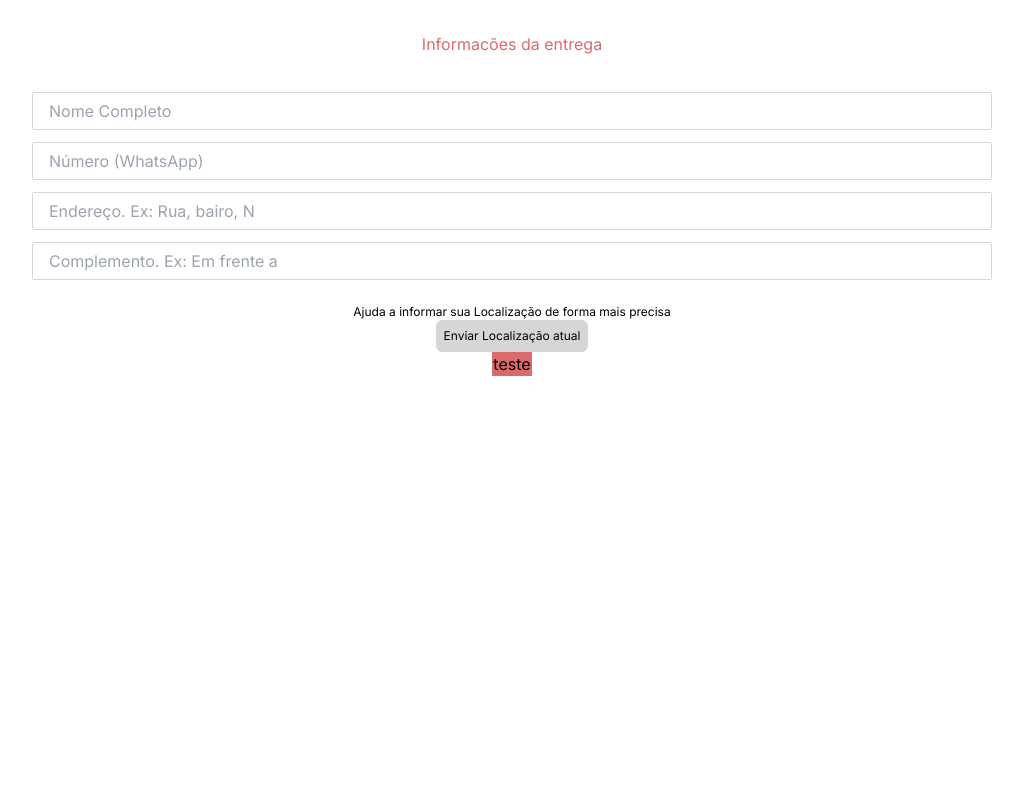
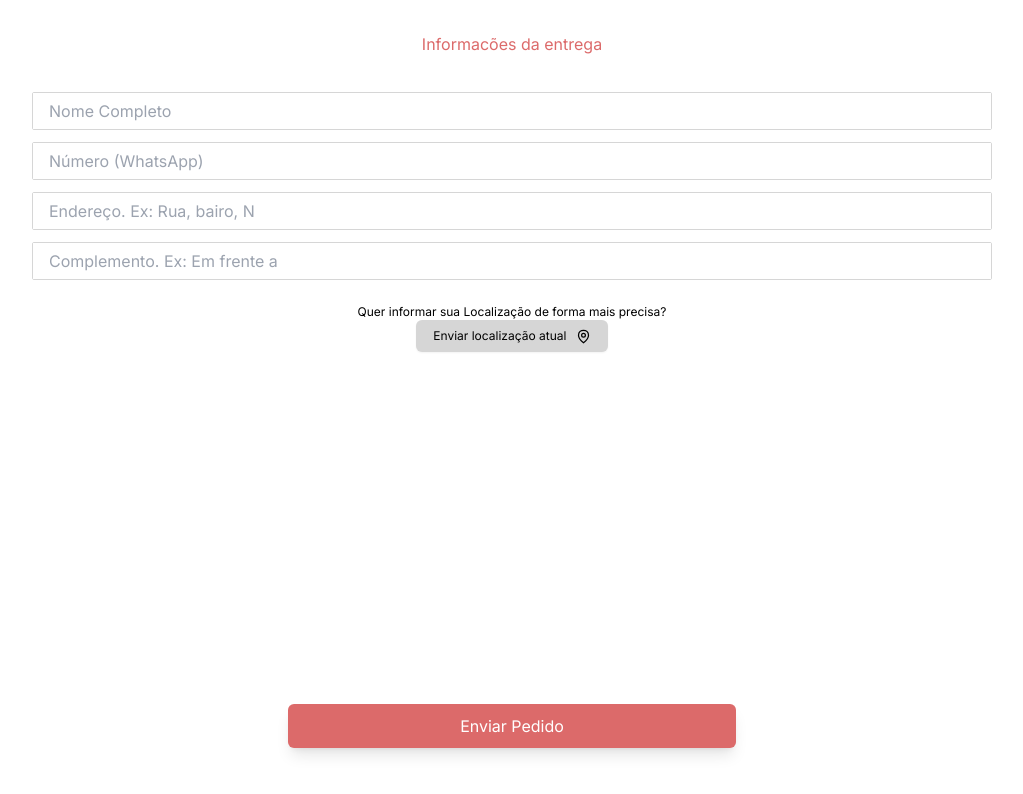
Before and after one commit to matcs06/pede-fast, a Next.js app in the folder client/: page /CustomerInfo in a window 1280 px wide. Shown: the top 794 px of the page, without its empty margins (128-1151 px from the left). Built offline with nearby package versions, Linux system fonts and the light colour scheme.

Commit message:
adding style to customer info

```diff
--- a/client/package.json
+++ b/client/package.json
@@ -21,11 +21,13 @@
     "react": "18.2.0",
     "react-dom": "18.2.0",
     "react-icons": "^4.7.1",
+    "react-input-mask": "^2.0.4",
     "typescript": "4.9.5",
     "uuid": "^9.0.0"
   },
   "devDependencies": {
     "@types/google-map-react": "^2.1.7",
+    "@types/react-input-mask": "^3.0.2",
     "@types/uuid": "^9.0.1",
     "autoprefixer": "^10.4.13",
     "openmobile": "^1.0.0",
--- /dev/null
+++ b/client/src/components/PhoneInput.tsx
@@ -0,0 +1,20 @@
+import InputMask from "react-input-mask";
+
+interface InputType {
+   placeholder: string;
+   setValue: Function;
+}
+
+export default function PhoneInput({ placeholder, setValue }: InputType) {
+
+   const handleSet = (event: any) => {
+      setValue(event.target.value)
+      console.log(event.target.value)
+   }
+
+   return (
+      <div className="w-3/4 flex flex-col items-center justify-center border-light-gray-2 border-b-1/5 rounded-sm mb-3">
+         <InputMask className="h-9 w-full flex pl-4 text-dark-gray" placeholder={placeholder} mask="(99) 99999-9999" onChange={handleSet} />
+      </div>
+   )
+}
--- a/client/src/pages/Cart/index.tsx
+++ b/client/src/pages/Cart/index.tsx
@@ -42,7 +42,7 @@ export default function Cart() {
             })}
 
             <div className="flex flex-col w-full items-center absolute bottom-1 h-24 justify-between">
-               <CartButton onClick={() => { push("/StartPage") }}>Ver cardápio</CartButton>
+               <CartButton onClick={() => { push("/StartPage") }}>Voltar ao cardápio</CartButton>
 
                <CartButton onClick={() => { push("/CustomerInfo") }} numberOfItems={cartContent.length} cartValue={cartTotalValue}>Continuar</CartButton>
             </div>
--- a/client/src/pages/CustomerInfo/index.tsx
+++ b/client/src/pages/CustomerInfo/index.tsx
@@ -1,8 +1,15 @@
+import CartButton from "@/components/CartButton"
 import Input from "@/components/Input"
-import { useState } from "react"
-
+import PhoneInput from "@/components/PhoneInput";
+import IsNumber from "@/utils/isNumber";
+import { useRouter } from "next/router";
+import { useEffect, useState } from "react"
+import { GrLocation } from "react-icons/gr"
 
 export default function CustomerInfo() {
+
+   const { push } = useRouter();
+
 
    const [customerName, setCustomerName] = useState("")
    const [customerPhone, setCustomerPhone] = useState("")
@@ -12,22 +19,43 @@ export default function CustomerInfo() {
 
    const [getLocation, setGetLocation] = useState(false)
 
-   console.log(location)
    async function getCurrentLocation() {
       setGetLocation(true)
       navigator.geolocation.getCurrentPosition(location => {
-         console.log(location)
          setLocation(location)
       })
    }
 
    function sendMessage() {
 
+      if (customerName === "" ||
+         customerAddress === "" ||
+         customerPhone === "") {
+         window.alert("Preencha os campos são obrigatórios: Nome, Telefone e Endereço!")
+      } else {
 
-      const link = `https://www.google.com/maps?q=${location?.coords.latitude},${location?.coords.longitude}&z=17&hl=pt-BR`
+         const customerNumberUnformated = customerPhone.split("").filter((item: string) => IsNumber(item)).join("")
 
-      const wpplink = `https://wa.me/+5511959842539?text=${link}`
-      window.open(wpplink)
+         const customerInfo = {
+            customerName,
+            customerAddress,
+            customerPhone: customerNumberUnformated,
+            addressExtraInfo,
+            latitude: location?.coords.latitude,
+            longitude: location?.coords.longitude
+         }
+
+         localStorage.setItem("customer_info", JSON.stringify(customerInfo))
+
+
+         const link = `https://www.google.com/maps?q=${location?.coords.latitude},${location?.coords.longitude}&z=17&hl=pt-BR`
+
+         const wpplink = `https://wa.me/+5511959842539?text=${link}`
+         window.open(wpplink)
+
+      }
+
+
    }
 
    return (
@@ -35,18 +63,21 @@ export default function CustomerInfo() {
          <h3 className="text-secondary-orange">Informacões da entrega</h3>
          <main className="w-full flex flex-col items-center pt-9">
             <Input placeholder="Nome Completo" setValue={setCustomerName} />
-            <Input placeholder="Número (WhatsApp)" setValue={setCustomerPhone} />
+            <PhoneInput placeholder="Número (WhatsApp)" setValue={setCustomerPhone} />
             <Input placeholder="Endereço. Ex: Rua, bairo, N" setValue={setCustomerAddress} />
             <Input placeholder="Complemento. Ex: Em frente a" setValue={setAddressExtraInfo} />
 
-            <span className="mt-3 text-xs font-extralight">Ajuda a informar sua Localização de forma mais precisa</span>
-            <button onClick={getCurrentLocation} className="bg-light-gray-2 text-opacity-70 rounded-md text-xs p-2 cursor-pointer hover:opacity-90 transition-opacity ease-in-out" >Enviar Localização atual</button>
+            <span className="mt-3 text-xs font-extralight">Quer informar sua Localização de forma mais precisa?</span>
+            <button onClick={getCurrentLocation}
+               className="flex items-center shadow-sm justify-evenly bg-light-gray-2 w-48 text-opacity-70 rounded-md text-xs p-2 cursor-pointer hover:opacity-90 transition-opacity ease-in-out" >
+               Enviar localização atual <GrLocation size={15} />
+            </button>
             {getLocation && (
                <>
                   {location !== undefined ? (
-                     <div className="mt-2 flex w-40 rounded-lg items-center  h-14 justify-center  bg-light-gray p-2 text-xs text-green ">Sua Localização será enviada junto ao pedido.</div>
+                     <div className="mt-2 flex w-52 rounded-lg font-semibold shadow-md flex-row items-center h-14 justify-center  bg-light-gray p-4 text-xs text-green ">Pronto! Sua Localização será enviada junto ao pedido.</div>
                   ) : (
-                     <div className="animate-pulse mt-2 flex w-40 rounded-lg items-center  h-14 justify-center  bg-light-gray p-2 text-xs text-secondary-orange ">Carregando...</div>
+                     <div className="animate-pulse mt-2 flex w-40 font-semibold shadow-md rounded-lg items-center  h-14 justify-center  bg-light-gray p-2 text-xs text-secondary-orange ">Carregando...</div>
 
                   )}
                </>
@@ -54,9 +85,24 @@ export default function CustomerInfo() {
 
             }
 
-            <button onClick={sendMessage} className="w-10 h-6 bg-secondary-orange ">teste</button>
+            <div className="flex flex-col w-full items-center absolute bottom-0 h-24 justify-between">
+               {getLocation ? (
+                  <>
+                     {location !== undefined ? (
+                        <CartButton onClick={sendMessage}>Enviar Pedido</CartButton>) : (
+                        <CartButton onClick={() => { window.alert("Aguarde carregar a localizacao!") }} >Carregando...</CartButton>
 
+                     )}
+                  </>
+               ) : (
+                  <CartButton onClick={sendMessage}>Enviar Pedido</CartButton>
+
+               )
+
+               }
+
+            </div>
          </main>
-      </div>
+      </div >
    )
 }
--- /dev/null
+++ b/client/src/utils/isNumber.ts
@@ -0,0 +1,7 @@
+export default function IsNumber(value: string): boolean {
+
+   const numbersArray = ["0", "1", "2", "3", "4", "5", "6", "7", "8", "9"]
+
+   return numbersArray.includes(value)
+
+}
```
Also changed, not shown: 2 other files (tests, documents, lock files or other folders).
